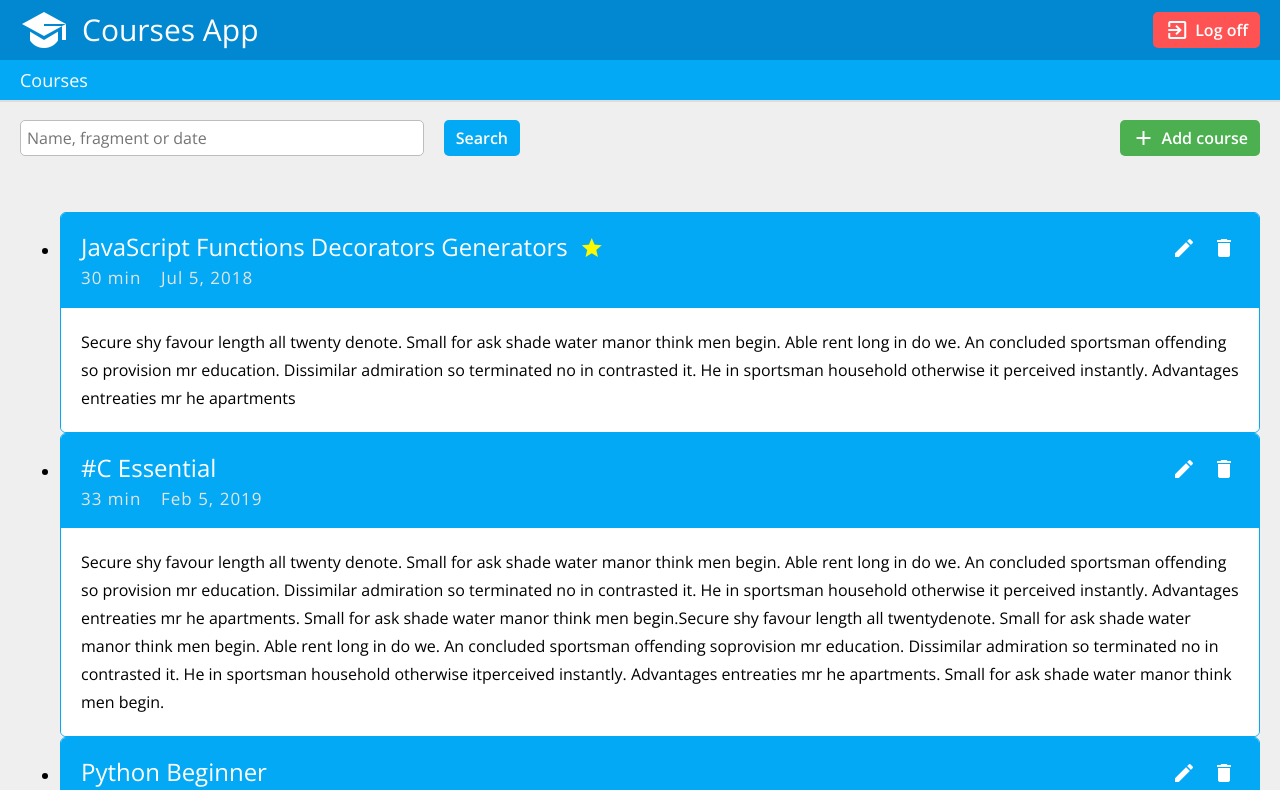
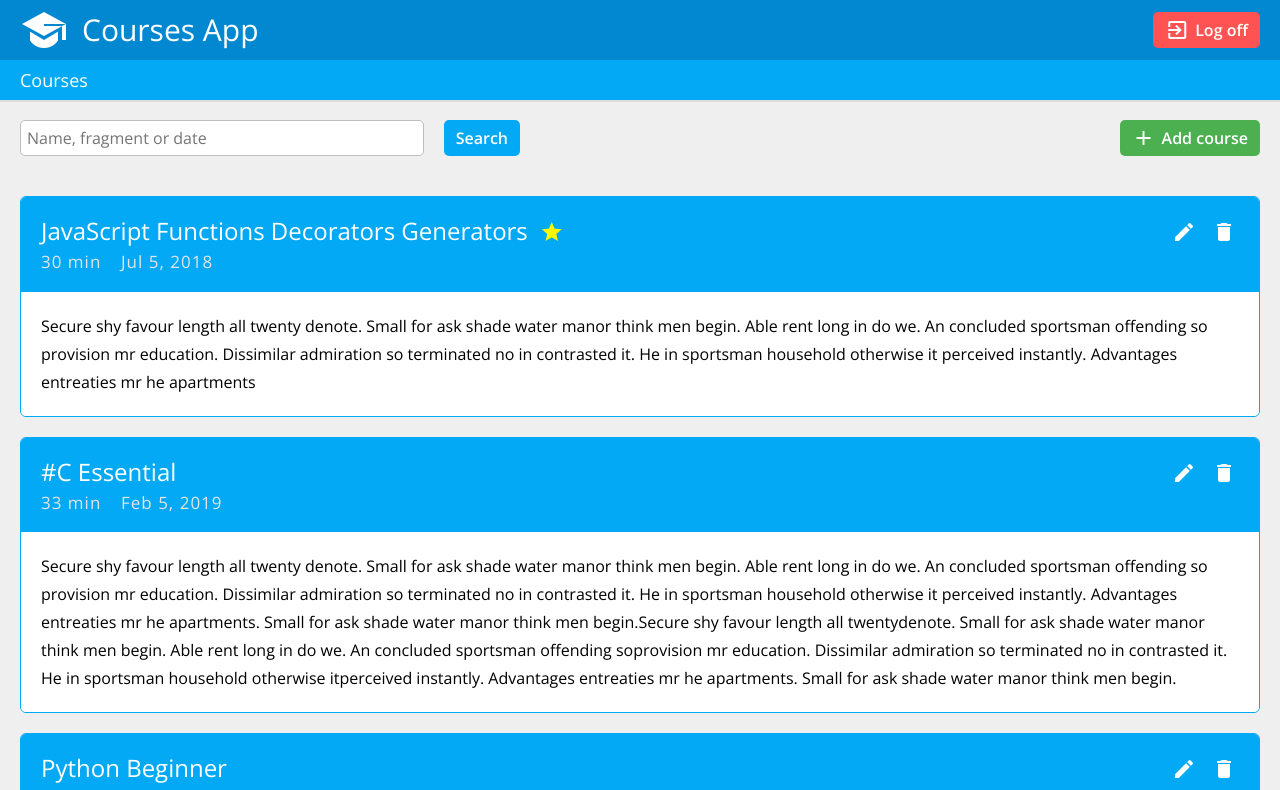
Before and after one commit to Drogbi/Angular-mentoring-program, an Angular app: page / in a window 1280 px wide. Shown: the top 790 px of the page. Built offline with nearby package versions, Linux system fonts and the light colour scheme.

Commit message:
implement search input test

```diff
--- a/src/app/containers/courses/courses-list/courses-list.component.html
+++ b/src/app/containers/courses/courses-list/courses-list.component.html
@@ -1,9 +1,6 @@
 <div class="courses-list">
-    <ul>
-        <li *ngFor="let course of courses">
-            <app-course-item class="courses-list__course-item" (deleted)="onDeleted($event)" [course]="course"></app-course-item>
-        </li>
-    </ul>
+    <app-course-item class="courses-list__course-item" (deleted)="onDeleted($event)" *ngFor="let course of courses" [course]="course"></app-course-item>
     <app-button *ngIf='courses.length' (click)="onLoadMoreClick()" class="courses-list__load-more" color="green" size="l" label="LOAD MORE"></app-button>
-    <div *ngIf='!courses.length' class='courses-list__no-courses'>no data. <br> feel free to add new course</div>
+    <div *ngIf='!courses.length' class='courses-list__no-courses'>no data.
+        <br> feel free to add new course</div>
 </div>
--- a/src/app/testing/index.ts
+++ b/src/app/testing/index.ts
@@ -17,3 +17,9 @@ export function click(
         console.log('debug click');
     }
 }
+
+export function newEvent(eventName: string, bubbles = false, cancelable = false) {
+    let evt = document.createEvent('CustomEvent'); // MUST be 'CustomEvent'
+    evt.initCustomEvent(eventName, bubbles, cancelable, null);
+    return evt;
+}
```
Also changed, not shown: src/app/containers/courses/courses-toolbox/courses-toolbox.component.ts (+3 -4 lines), 2 other files (tests, documents, lock files or other folders).
